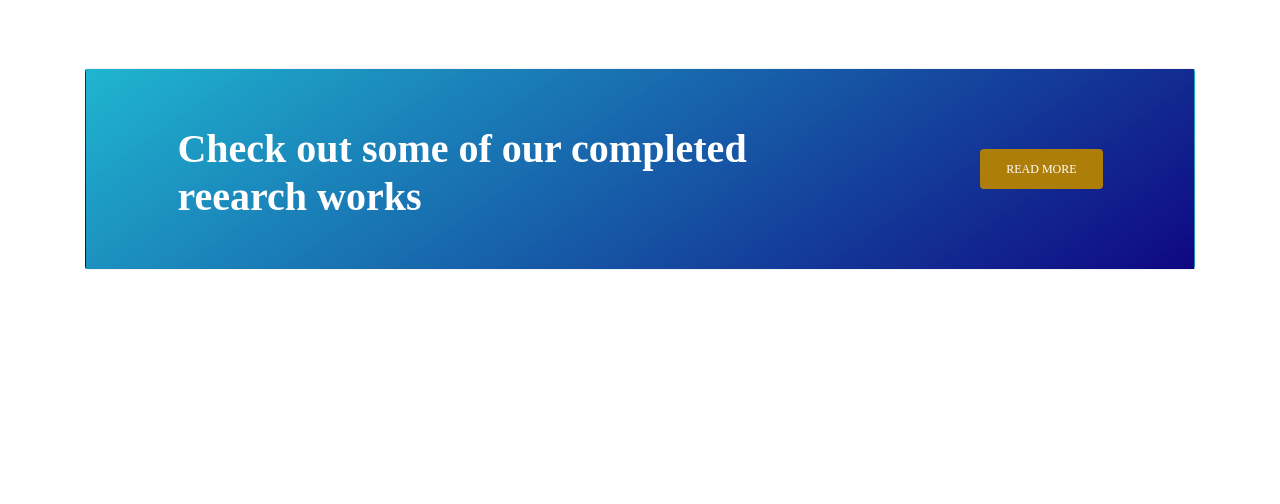
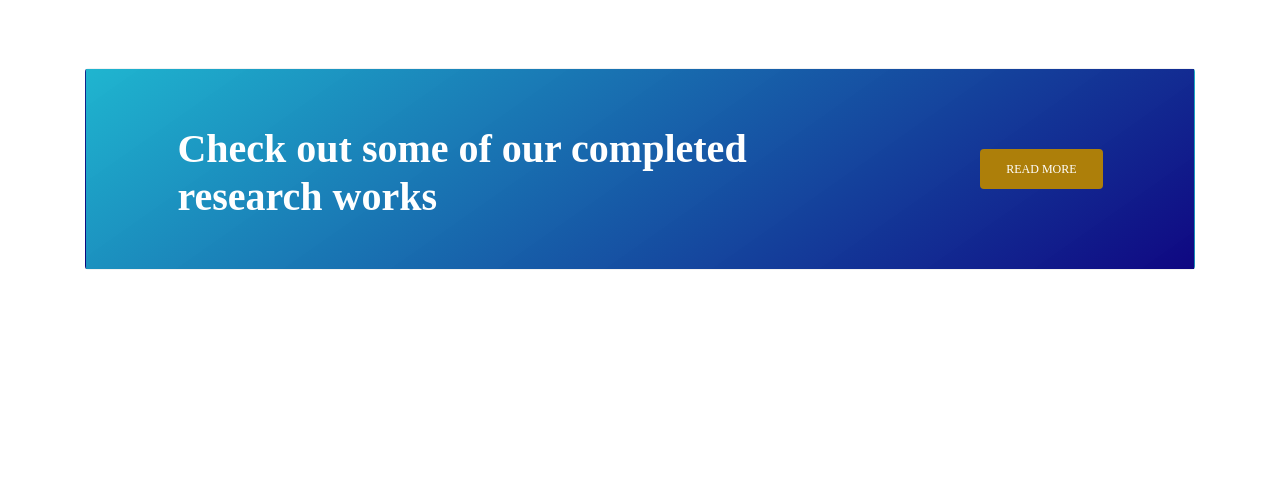
Before and after one commit to sirnobys/ARBank, a plain HTML site: page index.html in a window 1280 px wide. Shown: the part 2180-2684 px from the top of the page. Drawn offline with Linux system fonts and the light colour scheme; some packages are replaced by stand-ins of ours; a web font is replaced by a local one.

```diff
--- a/index.html
+++ b/index.html
@@ -369,7 +369,7 @@
              <div class="row justify-content-center align-items-center ">
                  <div class="col-lg-7">
 
-                        <h1 class="mt-2 mb-4 mb-lg-0 text-white">Check out some of our completed reearch works</h1>
+                        <h1 class="mt-2 mb-4 mb-lg-0 text-white">Check out some of our completed research works</h1>
                  </div>
                  <div class="col-lg-4">
                   <a  href="http://datad.aau.org/" target="_blank"> <button  class="btn btn-small rounded float-lg-right" id="welcome-btn" >
```
